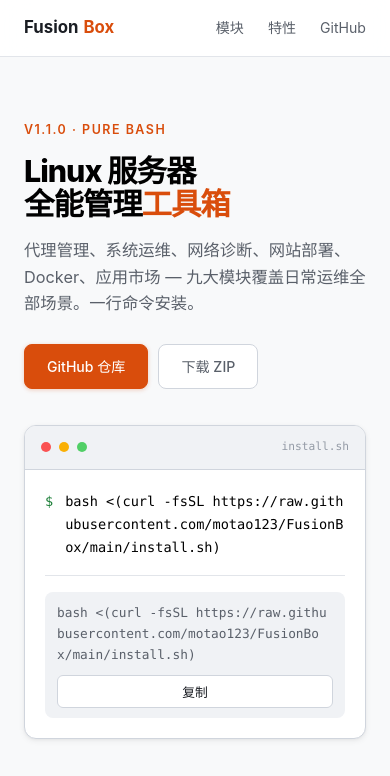
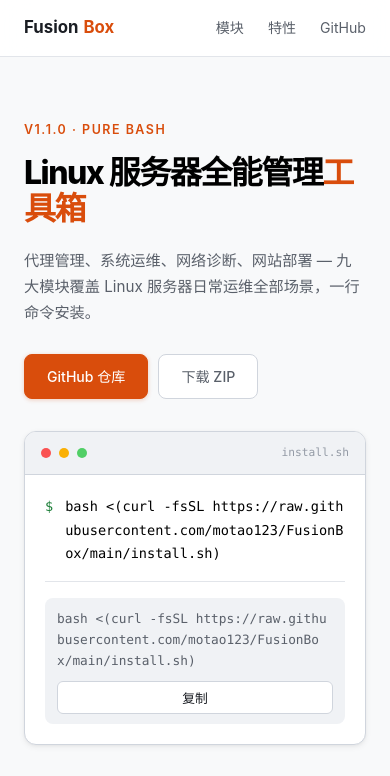
Before and after one commit to motao123/FusionBox, a plain HTML site: page docs/index.html in a window 390 px wide. Shown: the top 776 px of the page. Drawn offline with Linux system fonts and the light colour scheme.

Commit message:
docs: fix hero layout and typography
- Remove forced <br> in heading, let it flow naturally
- Change grid ratio from 1fr:1fr to 3fr:2fr for better text space
- Increase h1 to 3.2em with tighter letter-spacing
- Shorten subtitle text to reduce wrapping
- Add max-width constraints to text elements
- Fix responsive font sizes

```diff
--- a/docs/index.html
+++ b/docs/index.html
@@ -24,12 +24,12 @@
 .navbar nav a:hover{color:var(--text)}
 
 /* hero */
-.hero{padding:136px 0 60px}
-.hero-grid{display:grid;grid-template-columns:1fr 1fr;gap:56px;align-items:center}
+.hero{padding:136px 0 60px;overflow:hidden}
+.hero-grid{display:grid;grid-template-columns:3fr 2fr;gap:48px;align-items:center}
 .hero-tag{font-size:.78em;font-weight:600;color:var(--accent);text-transform:uppercase;letter-spacing:1.5px;margin-bottom:14px}
-.hero h1{font-size:3em;font-weight:800;line-height:1.1;margin-bottom:16px;letter-spacing:-1px;color:#000}
+.hero h1{font-size:3.2em;font-weight:800;line-height:1.15;margin-bottom:20px;letter-spacing:-1.5px;color:#000;max-width:540px}
 .hero h1 em{font-style:normal;color:var(--accent)}
-.hero .sub{font-size:1.02em;color:var(--dim);line-height:1.6;margin-bottom:28px}
+.hero .sub{font-size:1em;color:var(--dim);line-height:1.7;margin-bottom:28px;max-width:480px}
 .hero-btns{display:flex;gap:10px;flex-wrap:wrap}
 .btn{display:inline-flex;align-items:center;gap:6px;padding:10px 22px;border-radius:8px;font-size:.88em;font-weight:500;border:1px solid var(--border);background:var(--surface);color:var(--text);text-decoration:none;transition:all .15s;cursor:pointer;font-family:inherit}
 .btn:hover{text-decoration:none}
@@ -95,8 +95,9 @@
 
 /* responsive */
 @media(max-width:860px){
-  .hero-grid{grid-template-columns:1fr;gap:36px}
-  .hero h1{font-size:2.4em}
+  .hero-grid{grid-template-columns:1fr;gap:32px}
+  .hero h1{font-size:2.6em;max-width:none}
+  .hero .sub{max-width:none}
   .stats-inner{grid-template-columns:repeat(2,1fr)}
   .sc:nth-child(2){border-right:none}
   .sc:nth-child(3){border-top:1px solid var(--border2)}
@@ -107,7 +108,8 @@
 @media(max-width:640px){
   .fg{grid-template-columns:1fr}
   .hero{padding:120px 0 40px}
-  .hero h1{font-size:1.9em}
+  .hero h1{font-size:2em}
+  .hero .sub{font-size:.95em}
   .stats-inner{grid-template-columns:1fr 1fr}
 }
 @media(max-width:420px){
@@ -138,8 +140,8 @@
       <div class="hero-grid">
         <div>
           <div class="hero-tag">v1.1.0 &middot; Pure Bash</div>
-          <h1>Linux 服务器<br>全能管理<em>工具箱</em></h1>
-          <p class="sub">代理管理、系统运维、网络诊断、网站部署、Docker、应用市场 &mdash; 九大模块覆盖日常运维全部场景。一行命令安装。</p>
+          <h1>Linux 服务器全能管理<em>工具箱</em></h1>
+          <p class="sub">代理管理、系统运维、网络诊断、网站部署 &mdash; 九大模块覆盖 Linux 服务器日常运维全部场景，一行命令安装。</p>
           <div class="hero-btns">
             <a href="https://github.com/motao123/FusionBox" class="btn btn-primary">GitHub 仓库</a>
             <a href="https://github.com/motao123/FusionBox/archive/refs/heads/main.zip" class="btn btn-outline">下载 ZIP</a>
```
